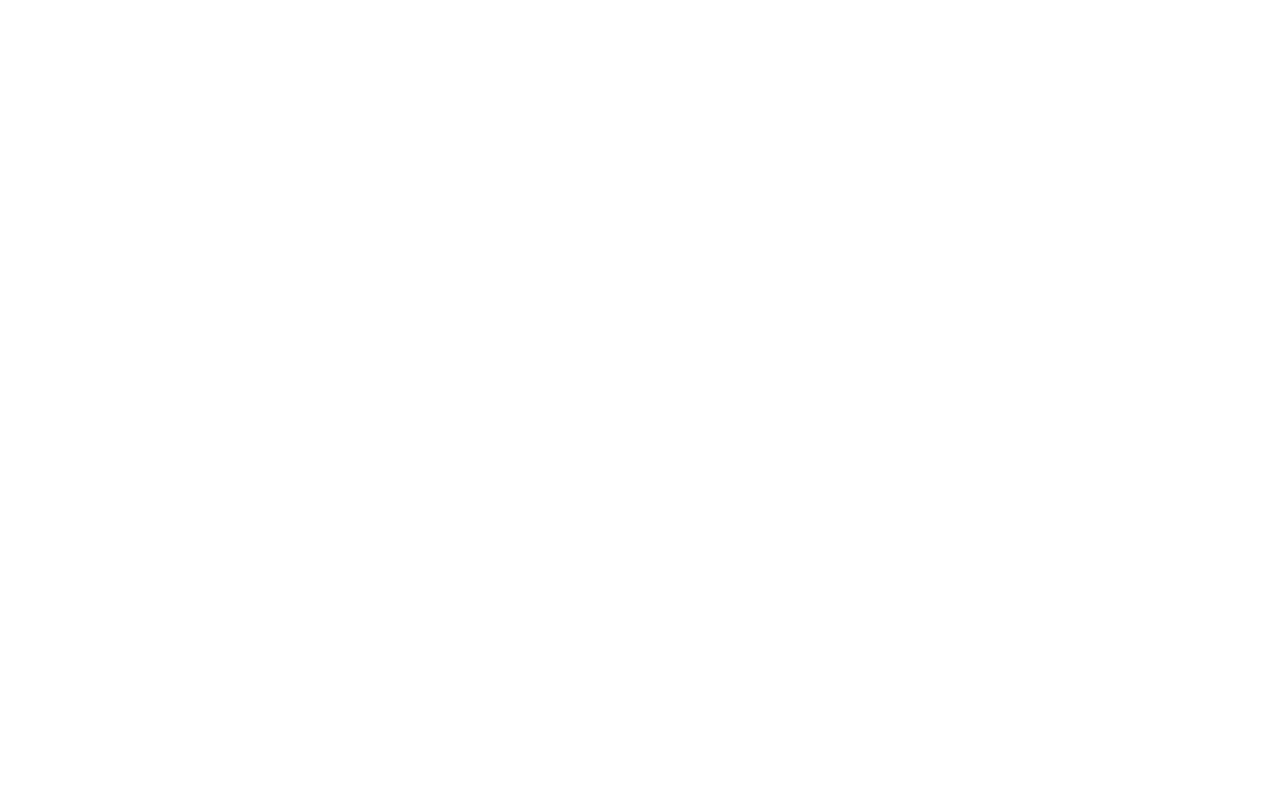
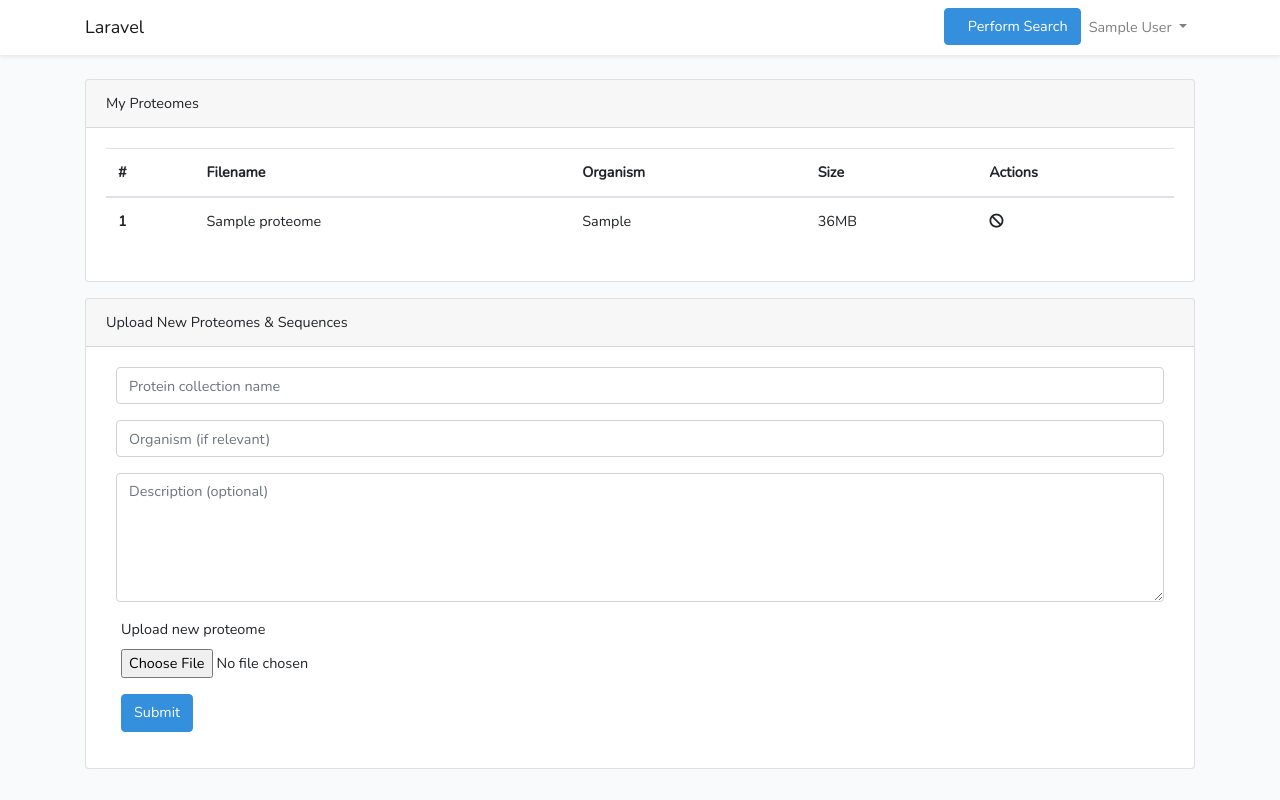
Before and after one commit to ostannick/maldb, a Laravel app: page /proteomes in a window 1280 px wide. Before the commit the page is empty. Run offline with Laravel 8, Linux system fonts and the light colour scheme; a user stored in the database is signed in; tables that the repository leaves empty hold one stand-in row (values such as "Sample post"); style sheets or scripts are compiled from the project's sources; some libraries are stand-ins or nearby versions.

Commit message:
Set up fasta uploading
Added storage symlink
Set up migration for proteomes table
Made an upload form for proteomes
Made a display page for proteomes
All routed through the ProteomeController (resource)

```diff
--- a/app/Http/Controllers/ProteomeController.php
+++ b/app/Http/Controllers/ProteomeController.php
@@ -4,6 +4,7 @@
 
 use App\Models\Proteome;
 use Illuminate\Http\Request;
+use Auth;
 
 class ProteomeController extends Controller
 {
@@ -14,7 +15,15 @@
      */
     public function index()
     {
-        //
+      return view('proteomes', [
+        'proteomes' => $this->FetchProteomes(),
+
+      ]);
+    }
+
+    public function FetchProteomes()
+    {
+      return Proteome::all();
     }
 
     /**
@@ -35,7 +44,33 @@
      */
     public function store(Request $request)
     {
-        //
+      /*
+      $request->validate([
+      'file' => 'required|mimes:txt,fa,fasta|max:2048'
+      ]);
+      */
+
+      $proteome = new Proteome;
+
+      if($request->file())
+      {
+        $fileName = time().'_'.$request->file->getClientOriginalName();
+        $filePath = $request->file('file')->storeAs('proteomes/'.Auth::user()->id.'/', $fileName);
+
+        $proteome->name = $request->input('name');
+        $proteome->path = '/storage/' . $filePath;
+        $proteome->description = $request->input('description');
+        $proteome->organism = $request->input('organism');
+        $proteome->user_id = Auth::user()->id;
+
+        $proteome->save();
+
+        return back()
+        ->with('success', 'Proteome uploaded.')
+        ->with('file', $fileName);
+      }
+
+      return back()->with('failure', 'Something went wrong.');
     }
 
     /**
--- a/app/Models/Proteome.php
+++ b/app/Models/Proteome.php
@@ -8,4 +8,14 @@
 class Proteome extends Model
 {
     use HasFactory;
+
+    protected $fillable = [
+      'user_id',
+      'name',
+      'path',
+      'organism',
+      'description',
+
+
+    ];
 }
--- a/resources/views/layouts/app.blade.php
+++ b/resources/views/layouts/app.blade.php
@@ -22,9 +22,6 @@
 </head>
 <body>
     <div id="app">
-
-
-
 
         <nav class="navbar navbar-expand-md navbar-light bg-white shadow-sm">
             <div class="container">
@@ -67,7 +64,7 @@
                                 </a>
 
                                 <div class="dropdown-menu dropdown-menu-right" aria-labelledby="navbarDropdown">
-                                  <a class="dropdown-item" href="{{ route('home') }}">My Proteins</a>
+                                  <a class="dropdown-item" href="/proteomes">My Proteomes</a>
 
                                     <a class="dropdown-item" href="{{ route('logout') }}"
                                        onclick="event.preventDefault();
--- /dev/null
+++ b/resources/views/proteomes.blade.php
@@ -0,0 +1,101 @@
+@extends('layouts.app')
+
+@section('content')
+
+<div class="container">
+    <div class="row justify-content-center">
+        <div class="col-md-12">
+            <div class="card">
+                <div class="card-header">{{ __('My Proteomes') }}</div>
+
+                <div class="card-body">
+                    <!--User protein input-->
+
+
+                    <table class="table">
+                      <thead>
+                        <tr>
+                          <th scope="col">#</th>
+                          <th scope="col">Filename</th>
+                          <th scope="col">Organism</th>
+                          <th scope="col">Size</th>
+                          <th scope="col">Actions</th>
+                        </tr>
+                      </thead>
+                      <tbody>
+                        @foreach($proteomes as $p)
+                        <tr>
+                          <th scope="row">{{$p->id}}</th>
+                          <td>{{$p->name}}</td>
+                          <td>{{$p->organism}}</td>
+                          <td>36MB</td>
+                          <td><i class="fas fa-ban"></i></td>
+                        </tr>
+                        @endforeach
+                      </tbody>
+                    </table>
+
+                </div>
+            </div>
+
+            <div class="card mt-3">
+                <div class="card-header">{{ __('Upload New Proteomes & Sequences') }}</div>
+
+                <div class="card-body">
+                  @if(session()->has('success'))
+                      <div class="alert alert-success">
+                          {{ session()->get('success') }}
+                      </div>
+                  @endif
+
+                  @if(session()->has('failure'))
+                      <div class="alert alert-success">
+                          {{ session()->get('failure') }}
+                      </div>
+                  @endif
+
+                  <form method="POST" action="/proteomes" enctype="multipart/form-data">
+                    @csrf
+
+                    <div class="col-md-12 mb-3">
+                      <div class="form-row">
+                        <input type="text" name="name" class="form-control" placeholder="Protein collection name">
+                      </div>
+                    </div>
+
+                    <div class="col-md-12 mb-3">
+                      <div class="form-row">
+                        <input type="text" name="organism" class="form-control" placeholder="Organism (if relevant)">
+                      </div>
+                    </div>
+
+                    <div class="col-md-12 mb-3">
+                      <div class="form-row">
+                        <textarea class="form-control" name="description" rows="5" placeholder="Description (optional)"></textarea>
+                      </div>
+                    </div>
+
+                    <div class="col-md-12 mb-3">
+                      <div class="form-group">
+                        <label>Upload new proteome</label>
+                        <input type="file" class="form-control-file" name="file">
+                      </div>
+                    </div>
+
+                    <div class="col-md-12 mb-3">
+                      <button type="submit" class="btn btn-primary">Submit</button>
+                    </div>
+
+
+
+
+                  </form>
+
+
+
+                </div>
+            </div>
+        </div>
+    </div>
+</div>
+@endsection
--- a/routes/web.php
+++ b/routes/web.php
@@ -21,7 +21,7 @@
   return view('search');
 });
 
-Route::resource('proteomes', ProteomeController::class);
+Route::resource('/proteomes', ProteomeController::class);
 
 Route::get('login', [App\Http\Controllers\Auth\LoginController::class, 'showLoginForm'])->name('login');
 Route::post('login', [App\Http\Controllers\Auth\LoginController::class, 'login']);
```
Also changed, not shown: resources/views/home.blade.php (+1 -35 lines), database/migrations/2020_09_28_161224_create_proteomes_table.php (added).
